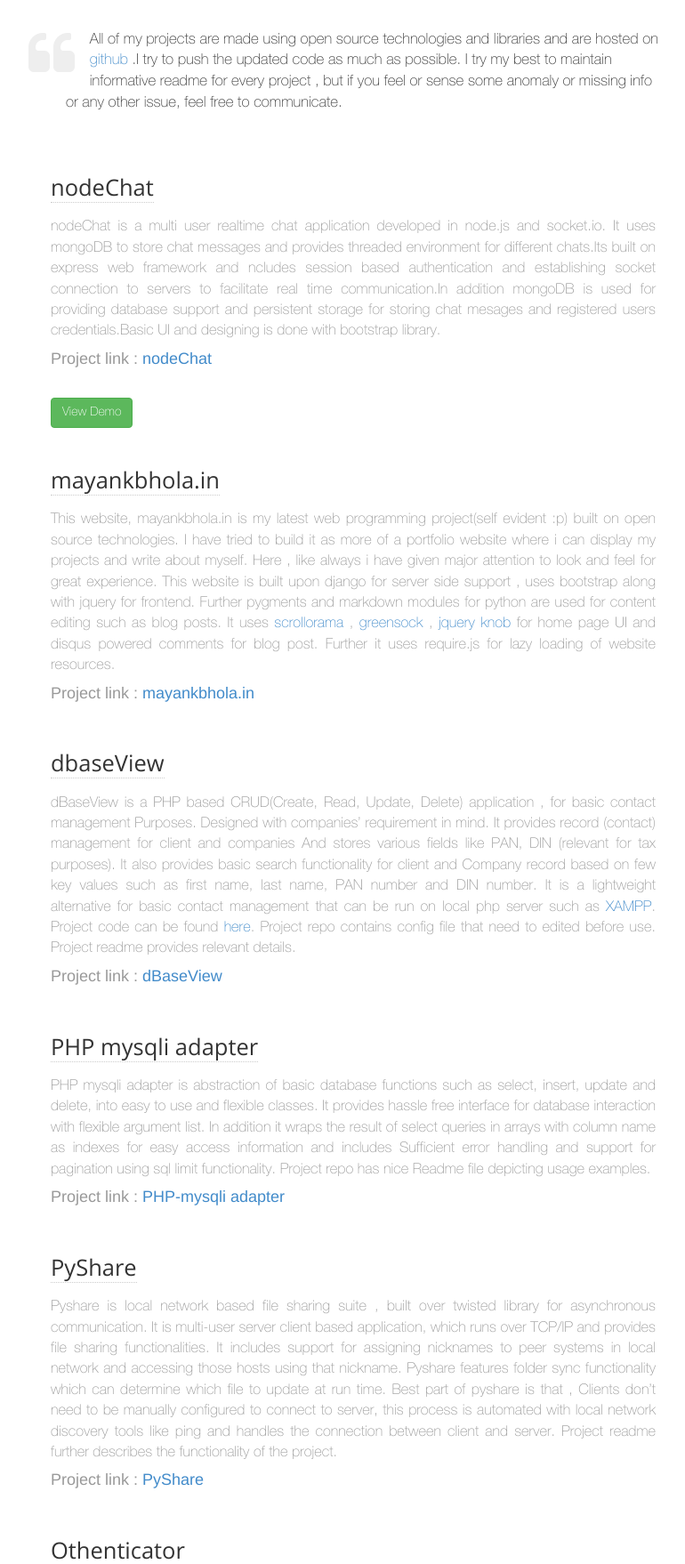
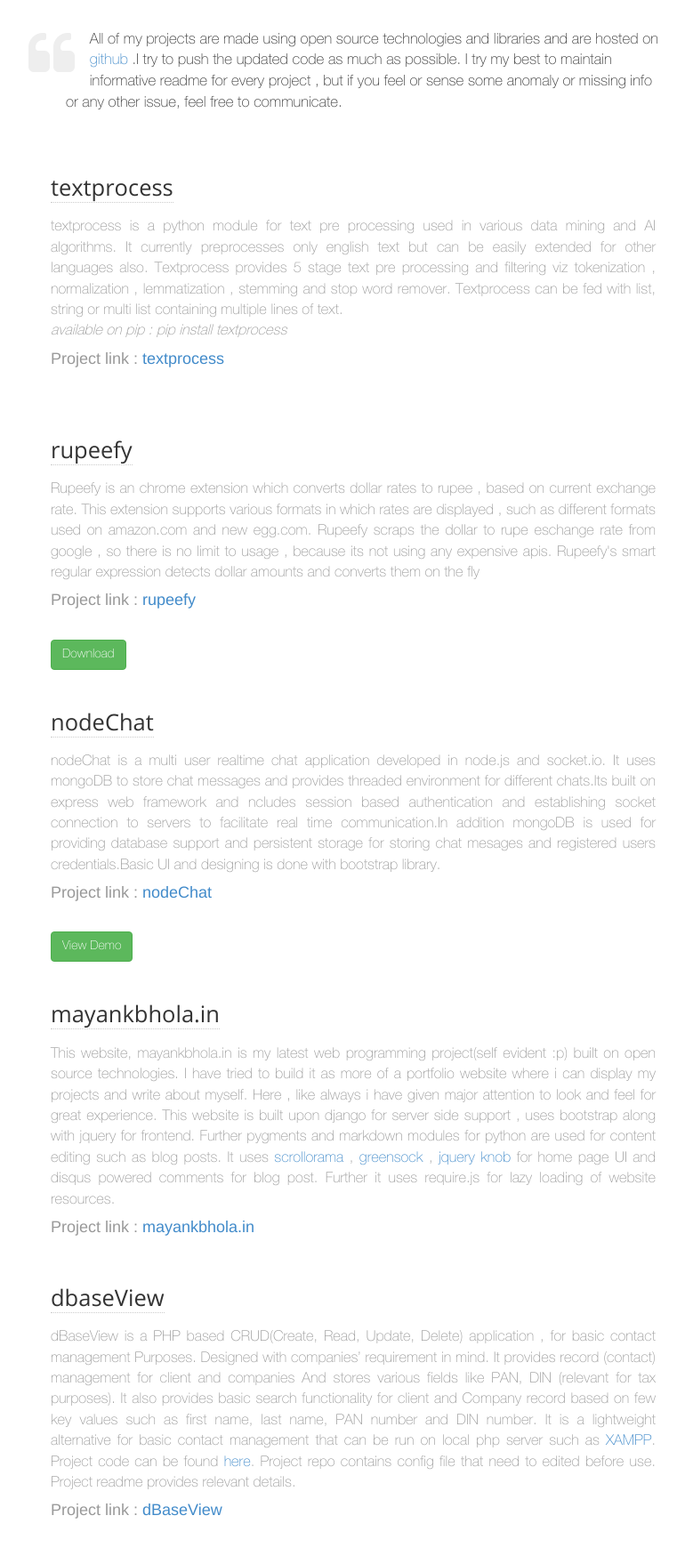
Before and after one commit to psych0der/mayankbhola, a Django app: page /projects/ in a window 1280 px wide. Shown: the part 235-1993 px from the top of the page at 89% size, without its empty margins (53-823 px from the left). Run offline with Django 3.2, Linux system fonts and the light colour scheme; parts of the project's set-up code (start-up, migrations or seed data) failed here and were passed over; some libraries are stand-ins or nearby versions.

Commit message:
added rupeefy and textprocess

```diff
--- a/templates/projects.html
+++ b/templates/projects.html
@@ -12,6 +12,36 @@
 		</p>
 
 		</br>
+
+
+		<div class="project">
+		<header class="opens"><span>textprocess</span></header>
+		<div class="project-content hnew">
+		textprocess is a python module for text pre processing used in various data mining and AI algorithms.
+		It currently preprocesses only english text but can be easily extended for other languages also. Textprocess provides 5 stage text
+		pre processing and filtering viz tokenization , normalization , lemmatization , stemming and stop word remover. Textprocess can be fed with list, string or multi list containing multiple lines of text.
+		</br>
+		<i> available on pip : pip install textprocess </i>
+		</br>
+		<h4>Project link : <a href="https://github.com/psych0der/textprocess">textprocess</a> </h4>
+		<br>
+		</div>
+		</div>
+
+
+		<div class="project">
+		<header class="opens"><span>rupeefy</span></header>
+		<div class="project-content hnew">
+		Rupeefy is an chrome extension which converts dollar rates to rupee , based on current exchange rate.
+		This extension supports various formats in which rates are displayed , such as different formats used on amazon.com and new egg.com.
+		Rupeefy scraps the dollar to rupe eschange rate from google , so there is no limit to usage , because its not using any expensive apis.
+		Rupeefy's smart regular expression detects dollar amounts and converts them on the fly
+		</br>
+		<h4>Project link : <a href="https://github.com/psych0der/rupeefy">rupeefy</a> </h4>
+		<br>
+		<a  href="https://chrome.google.com/webstore/detail/rupeefy/mapmallkidpoahefphfhgipgejjgjico?hl=en"><button type="button" class="btn btn-success">Download</button></a>
+		</div>
+		</div>
 
 
 		<div class="project">
```
